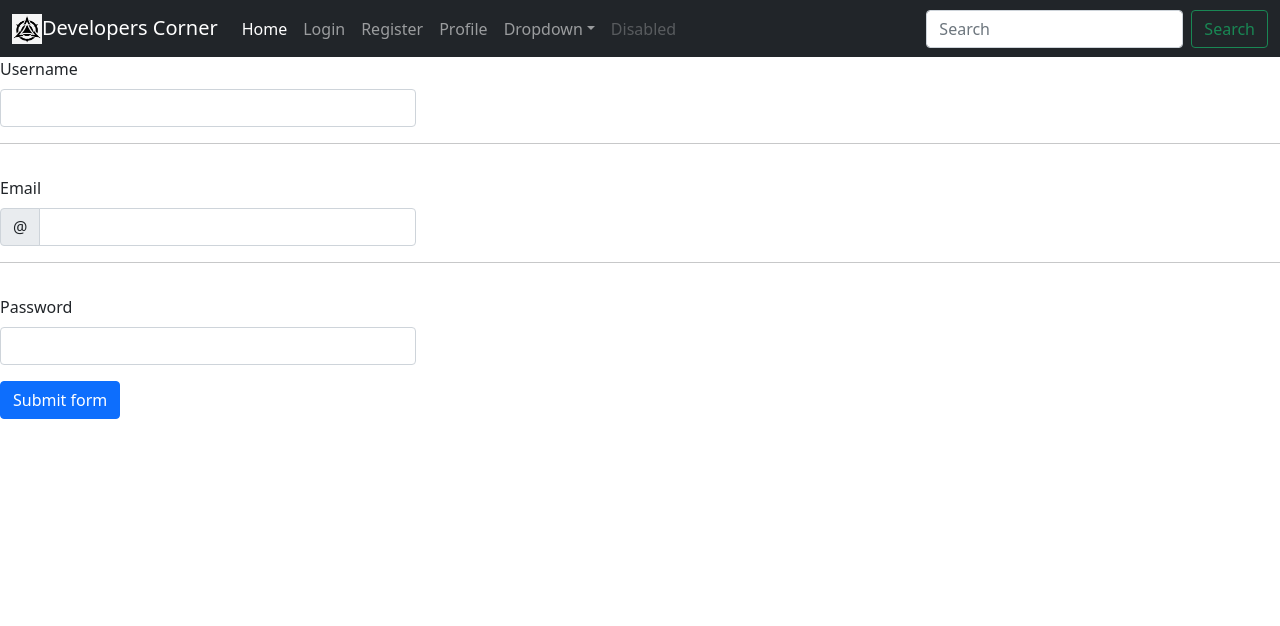
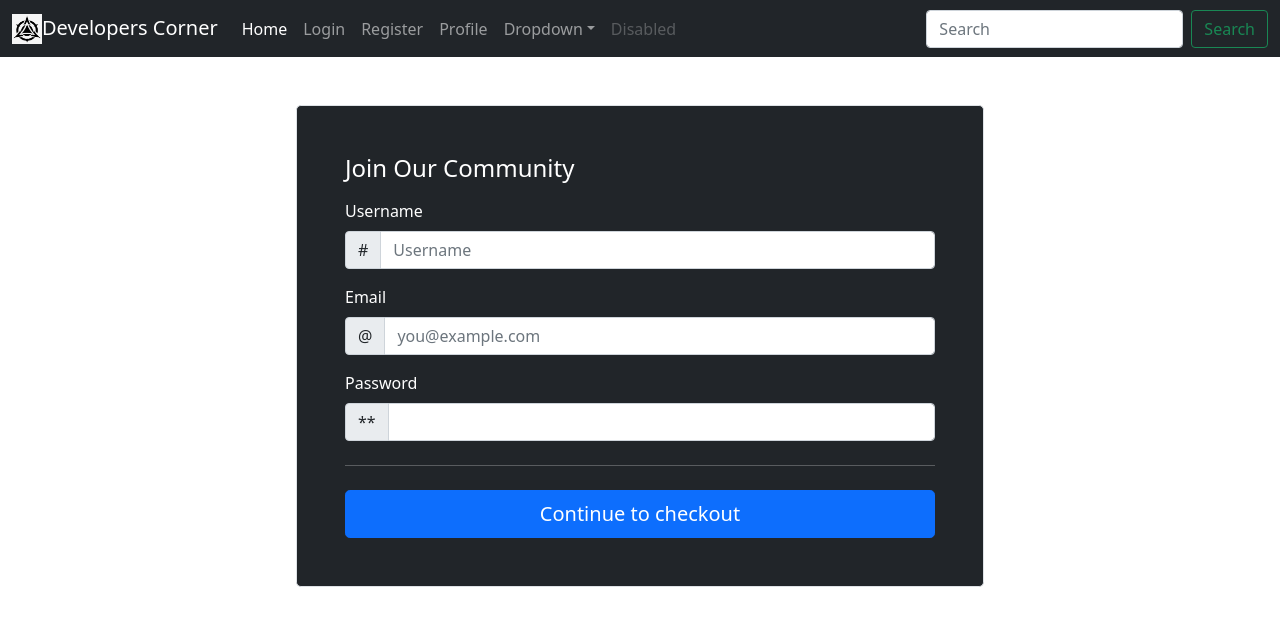
Before and after one commit to arnav-verma22/SM-MERN, a React (Create React App) app in the folder client2.0/: page /register in a window 1280 px wide. Shown: the top 626 px of the page. Built offline with nearby package versions, Linux system fonts and the light colour scheme.

Commit message:
UI changes

```diff
--- /dev/null
+++ b/client2.0/public/form-validation.js
@@ -0,0 +1,20 @@
+// Example starter JavaScript for disabling form submissions if there are invalid fields
+(function () {
+  'use strict'
+
+  // Fetch all the forms we want to apply custom Bootstrap validation styles to
+  var forms = document.querySelectorAll('.needs-validation')
+
+  // Loop over them and prevent submission
+  Array.prototype.slice.call(forms)
+    .forEach(function (form) {
+      form.addEventListener('submit', function (event) {
+        if (!form.checkValidity()) {
+          event.preventDefault()
+          event.stopPropagation()
+        }
+
+        form.classList.add('was-validated')
+      }, false)
+    })
+})()
--- a/client2.0/src/components/Register.js
+++ b/client2.0/src/components/Register.js
@@ -1,5 +1,7 @@
 import React from "react";
 import { useState } from 'react'
+//import "../css/form-validation.css";
+
 
 const Register = () => {
 
@@ -38,39 +40,60 @@ const Register = () => {
     return(
 
         <>
-            <form className="row g-3 needs-validation" novalidate>
-                <div className="col-md-4 position-relative">
-                    <label for="validationTooltip01" className="form-label">Username</label>
-                    <input type="text" className="form-control" id="validationTooltip01" value={username} onChange={(e) => setUsername(e.target.value)} required />
-                    <div className="valid-tooltip">
-                    Looks good!
-                    </div>
+        <div className="col-md-10 mx-auto col-lg-6">
+         <div className="row align-items-center g-lg-5 py-5">
+
+        <form class="needs-validation p-4 p-md-5 border rounded-3 bg-dark text-white" noValidate>
+        <h4 class="mb-3">Join Our Community</h4>
+          <div class="row g-3">
+
+          <div class="col-12">
+              <label for="username" class="form-label">Username</label>
+              <div class="input-group has-validation">
+              <span class="input-group-text">#</span>
+                <input type="text" class="form-control" id="username" placeholder="Username" value={username}
+                onChange={(e) => setUsername(e.target.value)} required />
+              <div class="invalid-feedback">
+                  Your username is required.
                 </div>
-                <hr />
-                <div className="col-md-4 position-relative">
-                    <label for="validationTooltipUsername" className="form-label">Email</label>
-                    <div className="input-group has-validation">
-                        <span className="input-group-text" id="validationTooltipUsernamePrepend">@</span>
-                        <input type="text" className="form-control" id="validationTooltipUsername" aria-describedby="validationTooltipUsernamePrepend"
-                        value={email} onChange={(e) => setEmail(e.target.value)} required />
-                        <div className="invalid-tooltip">
-                            Please choose a unique and valid username.
-                        </div>
-                    </div>
+              </div>
+            </div>
+
+            <div class="col-12">
+              <label for="email" class="form-label">Email</label>
+              <div class="input-group has-validation">
+                <span class="input-group-text">@</span>
+                <input type="email" class="form-control" id="email" placeholder="you@example.com" value={email}
+                onChange={(e) => setEmail(e.target.value)} required />
+              <div class="invalid-feedback">
+                  Your email is required.
                 </div>
-                <hr />
-                <div className="col-md-4 position-relative">
-                    <label for="validationTooltip02" className="form-label">Password</label>
-                    <input type="password" className="form-control" id="validationTooltip02" value={password} onChange={(e) => setPassword(e.target.value)} required />
-                    <div className="valid-tooltip">
-                    Looks good!
-                    </div>
+              </div>
+            </div>
+
+            <div class="col-12">
+              <label for="password" class="form-label">Password</label>
+              <div class="input-group has-validation">
+              <span class="input-group-text">**</span>
+                <input type="password" class="form-control" id="password" value={password}
+                onChange={(e) => setPassword(e.target.value)} required />
+              <div class="invalid-feedback">
+                  Your password is required.
                 </div>
+              </div>
+            </div>
 
-                <div className="col-12">
-                    <button className="btn btn-primary" type="submit" onClick={registerUser}>Submit form</button>
-                </div>
-                </form>
+
+          </div>
+
+          <hr class="my-4" />
+
+          <button class="w-100 btn btn-primary btn-lg" type="submit" onClick={registerUser}>Continue to checkout</button>
+        </form>
+      </div>
+      </div>
+
+
         </>
 
     )
--- /dev/null
+++ b/client2.0/src/components/form-validation.js
@@ -0,0 +1,20 @@
+// Example starter JavaScript for disabling form submissions if there are invalid fields
+(function () {
+  'use strict'
+
+  // Fetch all the forms we want to apply custom Bootstrap validation styles to
+  var forms = document.querySelectorAll('.needs-validation')
+
+  // Loop over them and prevent submission
+  Array.prototype.slice.call(forms)
+    .forEach(function (form) {
+      form.addEventListener('submit', function (event) {
+        if (!form.checkValidity()) {
+          event.preventDefault()
+          event.stopPropagation()
+        }
+
+        form.classList.add('was-validated')
+      }, false)
+    })
+})()
--- a/client2.0/src/components/login.js
+++ b/client2.0/src/components/login.js
@@ -44,15 +44,15 @@ const Login = () => {
                 <div className="row align-items-center g-lg-5 py-5">
 
                 <div className="col-md-10 mx-auto col-lg-5">
-                    <form className="p-4 p-md-5 border rounded-3 bg-light">
+                    <form className="p-4 p-md-5 border rounded-3 bg-dark text-white">
                     <img className="mb-4" src="logo4.png" alt="" width="72" height="72" align="center" />
                     <h1 className="h3 mb-3 fw-normal" color="white">Please sign in</h1>
-                    <div className="form-floating mb-3">
+                    <div className="form-floating mb-3 text-black">
                         <input type="email" className="form-control" id="floatingInput" placeholder="name@example.com"  value={email}
                             onChange={(e) => setEmail(e.target.value)} />
                         <label htmlFor="floatingInput">Email address</label>
                     </div>
-                    <div className="form-floating mb-3">
+                    <div className="form-floating mb-3 text-black">
                         <input type="password" className="form-control" id="floatingPassword" placeholder="Password"  value={password}
                             onChange={(e) => setPassword(e.target.value)} />
                         <label htmlFor="floatingPassword">Password</label>
@@ -62,7 +62,7 @@ const Login = () => {
                         <input type="checkbox" value="remember-me" /> Remember me
                         </label>
                     </div>
-                    <button className="w-100 btn btn-lg btn-primary" type="submit" onClick={loginUser}>Sign up</button>
+                    <button className="w-100 btn btn-lg btn-primary" type="submit" onClick={loginUser}>Log in</button>
                     <hr className="my-4" />
                     <small className="text-muted">By clicking Sign up, you agree to the terms of use.</small>
                     </form>
--- a/client2.0/src/components/profile.js
+++ b/client2.0/src/components/profile.js
@@ -5,8 +5,12 @@ const Profile = () => {
     return(
         <>
             <div class="row featurette">
+
+
                 <div class="col-md-7 order-md-2">
-                    <h2 class="featurette-heading text-center">Oh yeah, it’s that good. <span class="text-muted">See for yourself.</span></h2>
+
+
+                    <h2 class="featurette-heading text-center ">Oh yeah, it’s that good. <span class="text-muted ">See for yourself.</span></h2>
 
 
 
@@ -70,10 +74,16 @@ const Profile = () => {
 
 
                 </div>
+
                 <div class="col-md-5 order-md-1">
+                <div className="col-md-10 mx-auto col-lg-5">
+                <div className="row align-items-center g-lg-5 py-5">
+
                     <svg class="bd-placeholder-img bd-placeholder-img-lg featurette-image img-fluid mx-auto" width="500" height="500" xmlns="http://www.w3.org/2000/svg" role="img" aria-label="Placeholder: 500x500" preserveAspectRatio="xMidYMid slice" focusable="false"><title>Placeholder</title><rect width="100%" height="100%" fill="#eee"/><text x="50%" y="50%" fill="#aaa" dy=".3em">500x500</text></svg>
 
                 </div>
+            </div>
+            </div>
             </div>
 
         </>
--- /dev/null
+++ b/client2.0/src/css/form-validation.css
@@ -0,0 +1,3 @@
+.container {
+  max-width: 960px;
+}
--- a/client2.0/src/index.js
+++ b/client2.0/src/index.js
@@ -1,6 +1,6 @@
 import React from 'react';
 import ReactDOM from 'react-dom';
-import './index.css';
+//import './index.css';
 import "jquery";
 import "popper.js/dist/umd/popper";
 import "bootstrap/dist/js/bootstrap";
```
Also changed, not shown: client2.0/src/index.css.
